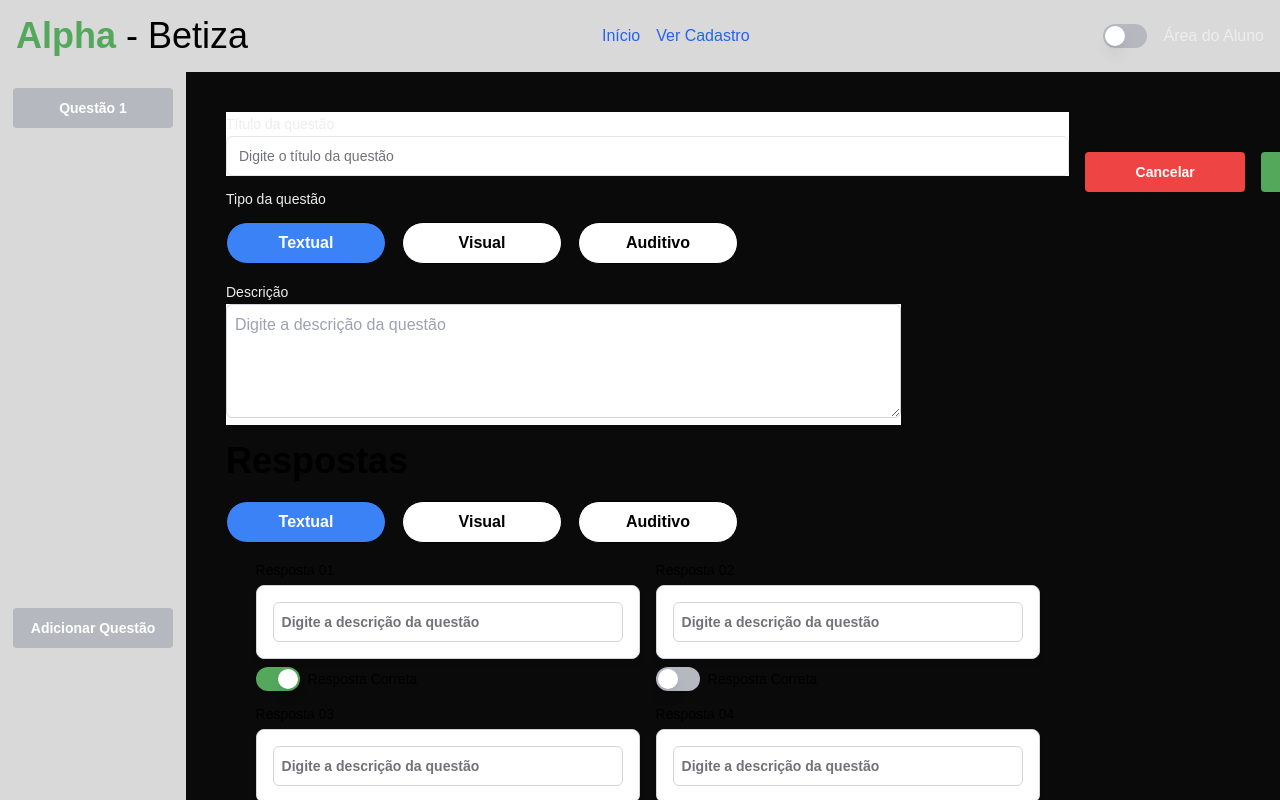
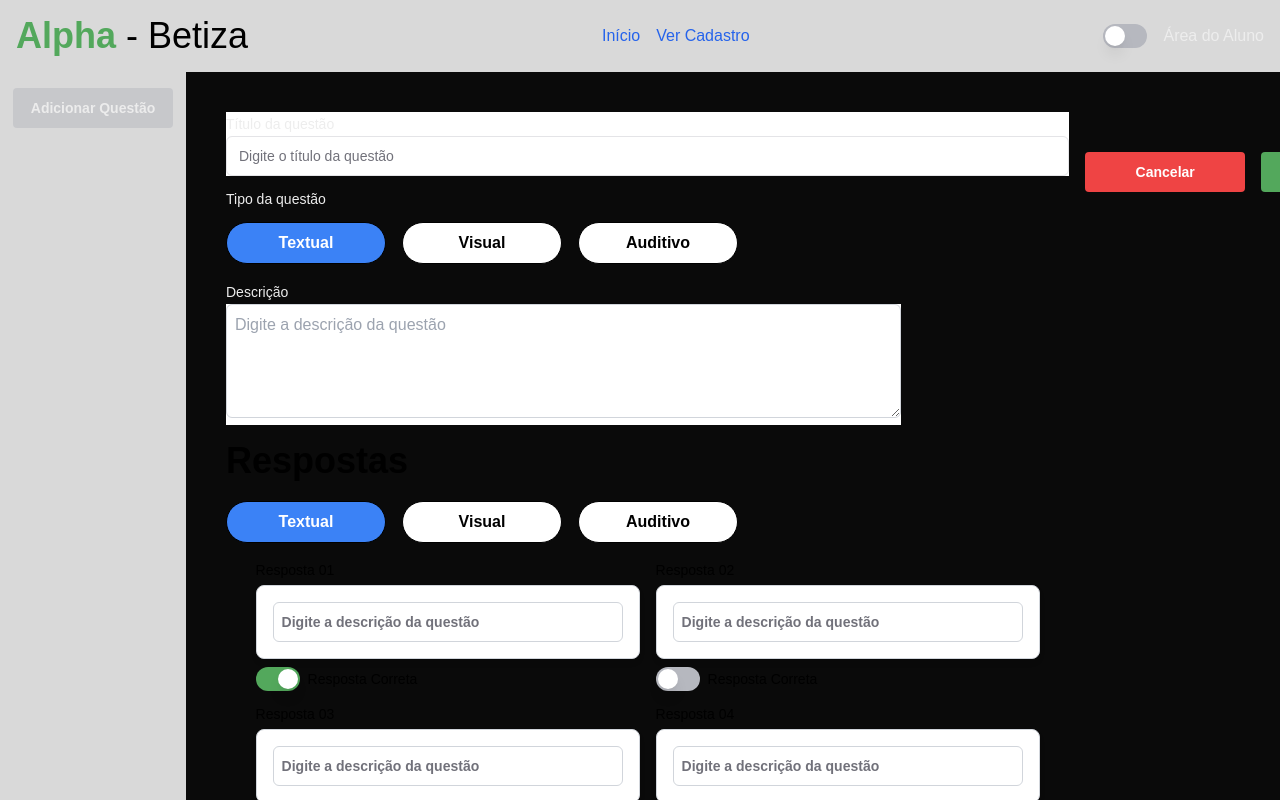
Before and after one commit to pacarmona/alpha-betiza-tcc, a Next.js app: page /new-lesson in a window 1280 px wide. Built offline with nearby package versions, Linux system fonts and the light colour scheme.

Commit message:
Refatorar componente NewLesson para gerenciar questões e validação de formulário

```diff
--- a/src/app/new-lesson/page.tsx
+++ b/src/app/new-lesson/page.tsx
@@ -19,13 +19,28 @@ export default function NewLesson() {
   //const params = useParams();
   const searchParams = useSearchParams();
 
-  const [questions, setQuestions] = useState([{ id: 1 }]);
+  const [questions, setQuestions] = useState<{ id: string; title: string }[]>(
+    []
+  );
+  const [selectedQuestionId, setSelectedQuestionId] = useState<string | null>(
+    null
+  );
 
   const [lessonId, setLessonId] = useState<string | null>(null);
   //teste
   const handleAddQuestion = () => {
-    if (questions.length < 10) {
-      setQuestions([...questions, { id: questions.length + 1 }]);
+    if (questions.length < 10 && isFormValid()) {
+      setQuestions([
+        ...questions,
+        {
+          id: (questions.length + 1).toString(),
+          title: `Questão ${questions.length + 1}`,
+        },
+      ]);
+    } else if (!isFormValid()) {
+      errorText(
+        "Preencha todos os campos obrigatórios antes de adicionar uma nova questão"
+      );
     }
   };
 
@@ -68,6 +83,38 @@ export default function NewLesson() {
     });
   };
 
+  const fetchQuestions = async () => {
+    if (!lessonId) return;
+    try {
+      const response = await fetch(`/api/question?lessonId=${lessonId}`);
+      if (!response.ok) {
+        throw new Error("Erro ao buscar as questões");
+      }
+      const data = await response.json();
+      setQuestions(data);
+    } catch (error) {
+      console.error(error);
+      errorText("Erro ao carregar as questões");
+    }
+  };
+
+  useEffect(() => {
+    const id = searchParams.get("lessonId");
+    if (id) {
+      setLessonId(id);
+    }
+  }, [searchParams]);
+
+  useEffect(() => {
+    if (lessonId) {
+      fetchQuestions();
+    }
+  }, [lessonId]);
+
+  const handleQuestionClick = (questionId: string) => {
+    setSelectedQuestionId(questionId);
+  };
+
   const handleSubmit = async (e: React.FormEvent) => {
     e.preventDefault();
     const { questionTitle } = formData;
@@ -107,6 +154,21 @@ export default function NewLesson() {
       const result = await response.json();
       const questionID = result.questionId;
       SuccessText(result.message);
+
+      // Atualizar a lista de questões após salvar
+      await fetchQuestions();
+
+      // Limpar o formulário
+      setFormData({ questionTitle: "" });
+      setDescription("");
+      setResponseLesson({
+        text01: "",
+        text02: "",
+        text03: "",
+        text04: "",
+      });
+      setCorrectAnswerId("text01");
+
       try {
         const answers = [];
         for (const [key, value] of Object.entries(responseLesson)) {
@@ -178,12 +240,14 @@ export default function NewLesson() {
     }
   };
 
-  useEffect(() => {
-    const id = searchParams.get("lessonId");
-    if (id) {
-      setLessonId(id);
-    }
-  }, [searchParams]);
+  const isFormValid = () => {
+    return (
+      formData.questionTitle.trim() !== "" &&
+      description.trim() !== "" &&
+      Object.values(responseLesson).some((value) => value.trim() !== "") &&
+      correctAnswerId !== null
+    );
+  };
 
   return (
     <div className="w-full flex flex-col h-full">
@@ -197,14 +261,20 @@ export default function NewLesson() {
             {questions.map((question) => (
               <Button
                 key={question.id}
-                className="bg-[#B6B8BF] text-white font-bold py-2 px-4 rounded w-40 mt-4 hover:bg-[#8f9197]"
+                className={`bg-[#B6B8BF] text-white font-bold py-2 px-4 rounded w-40 mt-4 hover:bg-[#8f9197] ${
+                  selectedQuestionId === question.id ? "bg-[#53A85C]" : ""
+                }`}
+                onClick={() => handleQuestionClick(question.id)}
               >
-                {`Questão ${question.id}`}
+                {question.title}
               </Button>
             ))}
             <Button
               onClick={handleAddQuestion}
-              className="bg-[#B6B8BF] text-white font-bold py-2 px-4 rounded w-40 mb-56 mt-4 hover:bg-[#8f9197]"
+              disabled={!isFormValid()}
+              className={`bg-[#B6B8BF] text-white font-bold py-2 px-4 rounded w-40 mb-56 mt-4 hover:bg-[#8f9197] ${
+                !isFormValid() ? "opacity-50 cursor-not-allowed" : ""
+              }`}
             >
               Adicionar Questão
             </Button>
```
